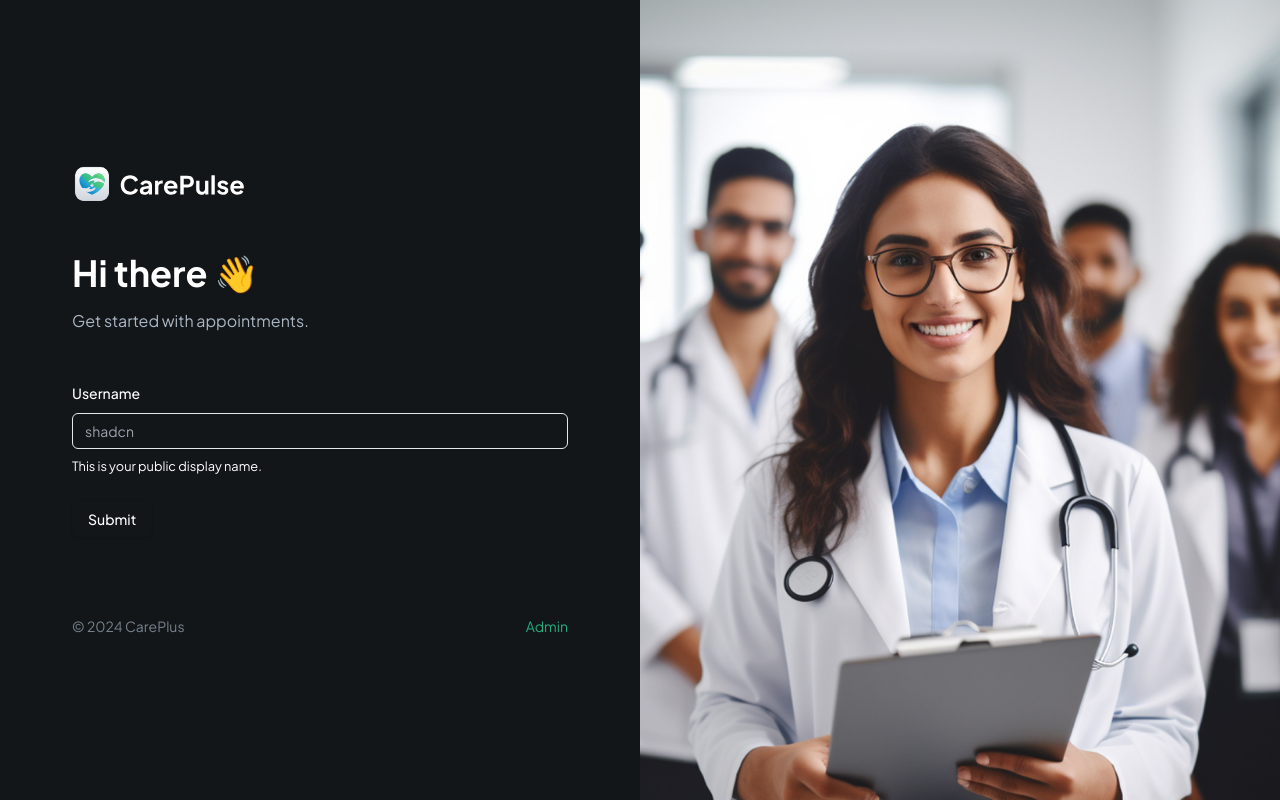
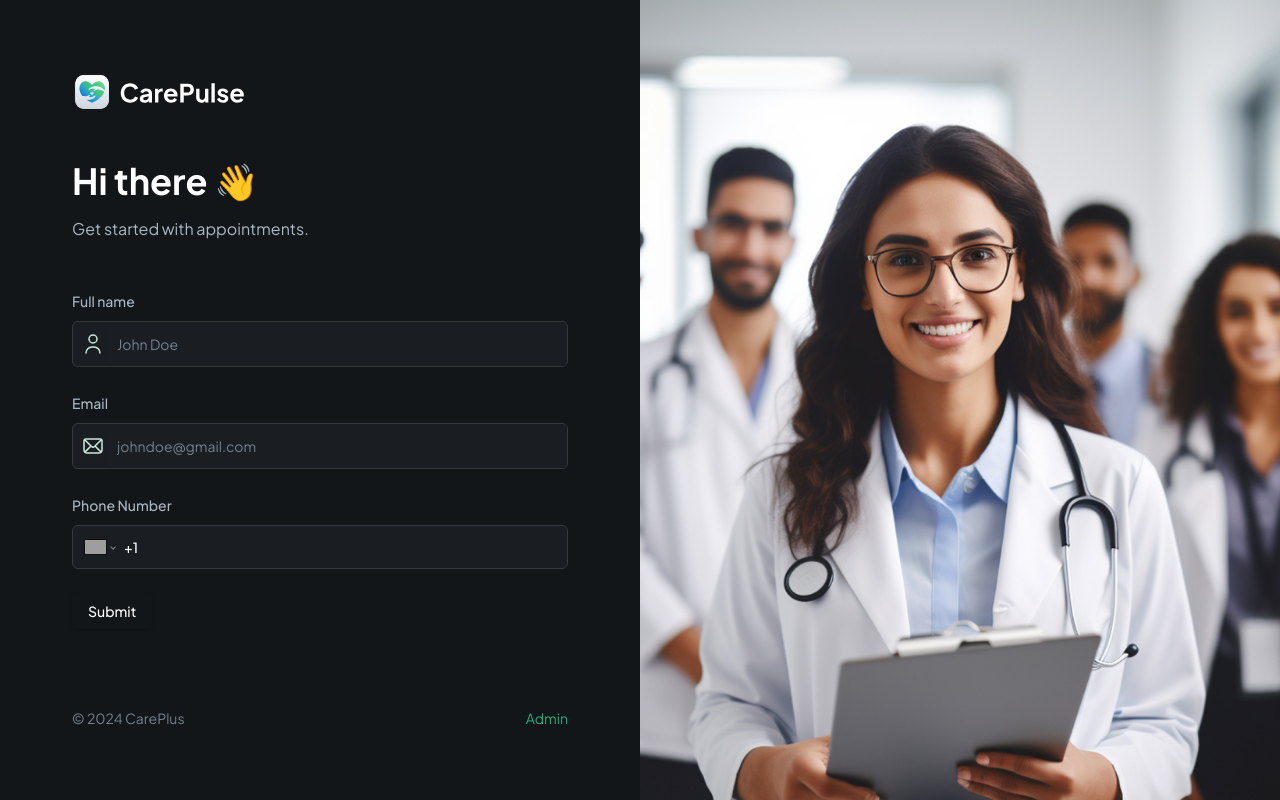
Before and after one commit to Lydia-Ye/healthcare_plus, a Next.js app: page / in a window 1280 px wide. Built offline with nearby package versions, Linux system fonts and the light colour scheme; grey boxes are pictures that could not be loaded.

Commit message:
created reusable CustomFormField component and used it to add multiple input fields in patient form

```diff
--- /dev/null
+++ b/components/CustomFormField.tsx
@@ -0,0 +1,97 @@
+"use client";
+
+import React from "react";
+import {
+  FormControl,
+  FormField,
+  FormItem,
+  FormLabel,
+  FormMessage,
+} from "@/components/ui/form";
+import { Control } from "react-hook-form";
+import { FormFieldType } from "@/components/forms/PatientForm";
+import Image from "next/image";
+import { Input } from "./ui/input";
+import "react-phone-number-input/style.css";
+import PhoneInput from "react-phone-number-input";
+import { E164Number } from "libphonenumber-js";
+
+interface CustomProps {
+  control: Control<any>;
+  fieldType: FormFieldType;
+  name: string;
+  label?: string;
+  placeholder?: string;
+  iconSrc?: string;
+  iconAlt?: string;
+  disabled?: boolean;
+  dateFormat?: string;
+  showTimeSelect?: boolean;
+  children?: React.ReactNode;
+  renderSkeleton?: (field: any) => React.ReactNode;
+}
+
+const RenderField = ({ field, props }: { field: any; props: CustomProps }) => {
+  const { fieldType, iconSrc, iconAlt, placeholder } = props;
+  switch (fieldType) {
+    case FormFieldType.INPUT:
+      return (
+        <div className="flex rounded-md border border-dark-500 bg-dark-400">
+          {iconSrc && (
+            <Image
+              src={iconSrc}
+              height={24}
+              width={24}
+              alt={iconAlt || "icon"}
+              className="ml-2"
+            />
+          )}
+          <FormControl>
+            <Input
+              placeholder={placeholder}
+              {...field}
+              className="shad-input border-0"
+            />
+          </FormControl>
+        </div>
+      );
+    case FormFieldType.PHONE_INPUT:
+      return (
+        <FormControl>
+          <PhoneInput
+            defaultCountry="US"
+            placeholder={placeholder}
+            international
+            withCountryCallingCode
+            value={field.value as E164Number | undefined}
+            onChange={field.onChange}
+            className="input-phone"
+          />
+        </FormControl>
+      );
+    default:
+      break;
+  }
+};
+
+const CustomFormField = (props: CustomProps) => {
+  const { control, fieldType, name, label } = props;
+  return (
+    <FormField
+      control={control}
+      name={name}
+      render={({ field }) => (
+        <FormItem className="flex-1">
+          {fieldType !== FormFieldType.CHECKBOX && label && (
+            <FormLabel className="shad-input-label">{label}</FormLabel>
+          )}
+
+          <RenderField field={field} props={props} />
+          <FormMessage className="shad-error" />
+        </FormItem>
+      )}
+    />
+  );
+};
+
+export default CustomFormField;
--- a/components/forms/PatientForm.tsx
+++ b/components/forms/PatientForm.tsx
@@ -4,16 +4,18 @@
 import { useForm } from "react-hook-form";
 import { z } from "zod";
 import { Button } from "@/components/ui/button";
-import {
-  Form,
-  FormControl,
-  FormDescription,
-  FormField,
-  FormItem,
-  FormLabel,
-  FormMessage,
-} from "@/components/ui/form";
-import { Input } from "@/components/ui/input";
+import { Form } from "@/components/ui/form";
+import CustomFormField from "@/components/CustomFormField";
+
+export enum FormFieldType {
+  INPUT = "input",
+  TEXTAREA = "textarea",
+  PHONE_INPUT = "phoneInput",
+  CHECKBOX = "checkbox",
+  DATE_PICKER = "datePicker",
+  SELECT = "select",
+  SKELETON = "skeleton",
+}
 
 const formSchema = z.object({
   username: z.string().min(2, {
@@ -43,22 +45,35 @@
           <h1 className="header">Hi there 👋</h1>
           <p className="text-dark-700">Get started with appointments.</p>
         </section>
-        <FormField
+
+        <CustomFormField
           control={form.control}
-          name="username"
-          render={({ field }) => (
-            <FormItem>
-              <FormLabel>Username</FormLabel>
-              <FormControl>
-                <Input placeholder="shadcn" {...field} />
-              </FormControl>
-              <FormDescription>
-                This is your public display name.
-              </FormDescription>
-              <FormMessage />
-            </FormItem>
-          )}
+          fieldType={FormFieldType.INPUT}
+          name="name"
+          label="Full name"
+          placeholder="John Doe"
+          iconSrc="/assets/icons/user.svg"
+          iconAlt="user"
         />
+
+        <CustomFormField
+          control={form.control}
+          fieldType={FormFieldType.INPUT}
+          name="emal"
+          label="Email"
+          placeholder="johndoe@gmail.com"
+          iconSrc="/assets/icons/email.svg"
+          iconAlt="user"
+        />
+
+        <CustomFormField
+          control={form.control}
+          fieldType={FormFieldType.PHONE_INPUT}
+          name="phone"
+          label="Phone Number"
+          placeholder="(222) 345-6789 "
+        />
+
         <Button type="submit">Submit</Button>
       </form>
     </Form>
```
